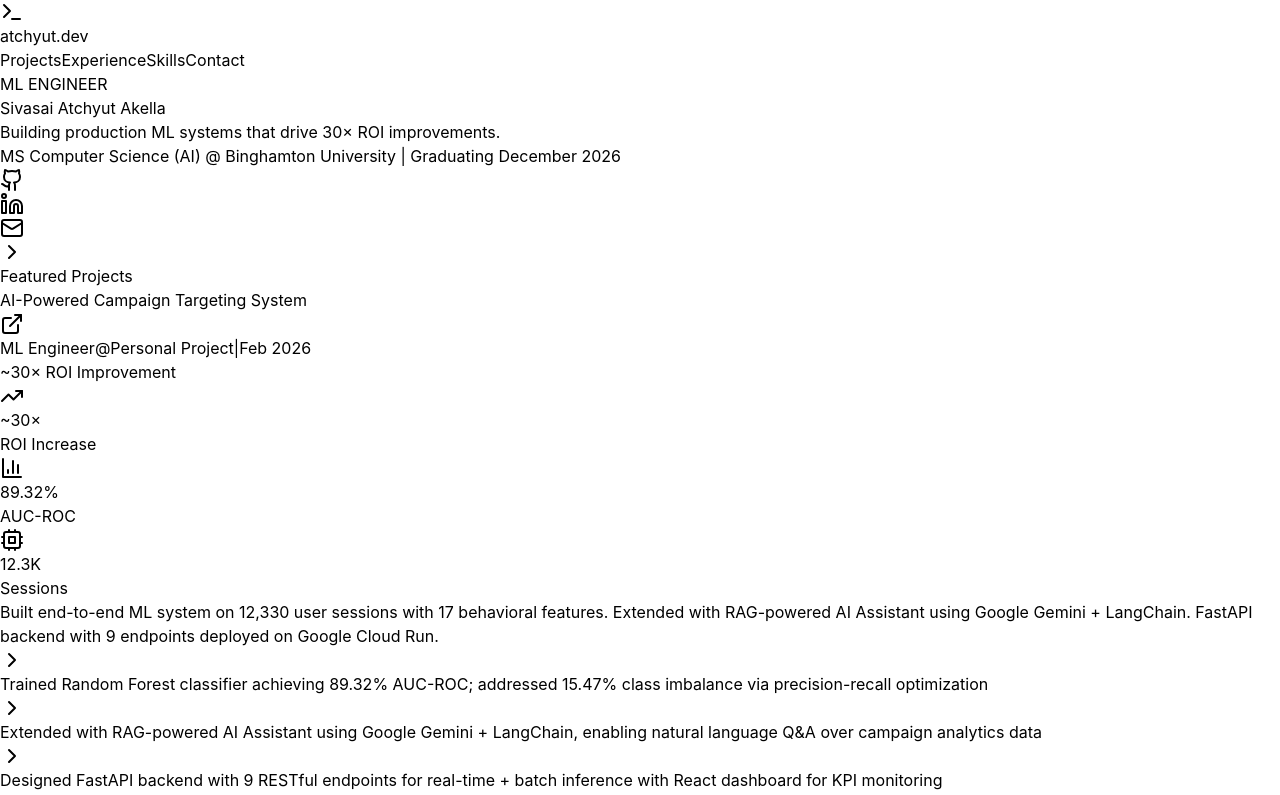
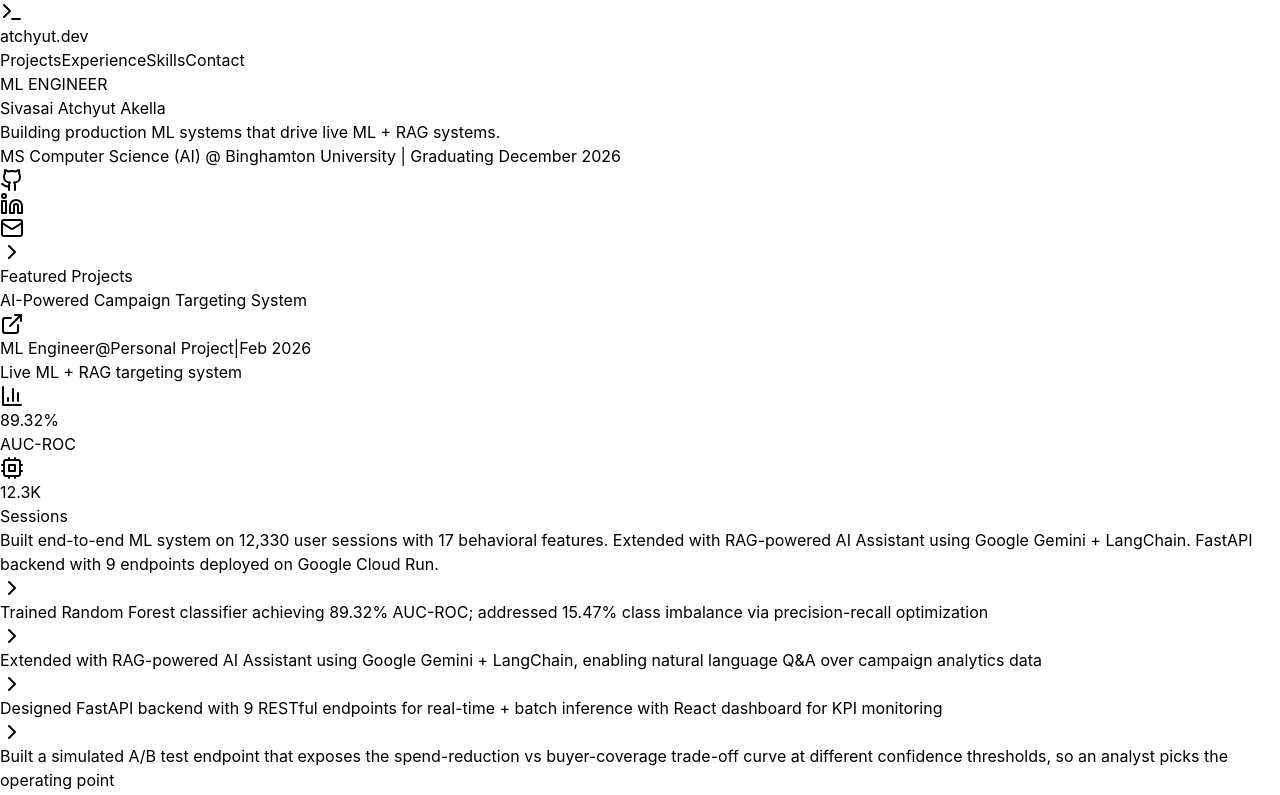
Before and after one commit to ShivVIT2019/Portfolio, a React (Vite) app: page / in a window 1280 px wide. Shown: the top 795 px of the page. Built offline with nearby package versions, Linux system fonts and the light colour scheme.

Commit message:
portfolio: correct Campaign Targeting claims to match repo
- Remove unverified 30x ROI, 76% ad spend, 74% retention claims
  (none saved in ml/train.ipynb or any artifact file)
- Keep verified 89.32% AUC and 15.47% class imbalance
- Replace fixed spend/retention pair with trade-off curve framing

```diff
--- a/src/App.jsx
+++ b/src/App.jsx
@@ -38,10 +38,8 @@ export default function Portfolio() {
       role: 'ML Engineer',
       company: 'Personal Project',
       period: 'Feb 2026',
-      impact: '~30× ROI Improvement',
-      metrics: [
-        { label: 'ROI Increase', value: '~30×', icon: TrendingUp },
-        { label: 'AUC-ROC', value: '89.32%', icon: BarChart3 },
+      impact: 'Live ML + RAG targeting system',
+      metrics: [        { label: 'AUC-ROC', value: '89.32%', icon: BarChart3 },
         { label: 'Sessions', value: '12.3K', icon: Cpu }
       ],
       tech: ['Python', 'Random Forest', 'FastAPI', 'React', 'Docker'],
@@ -50,7 +48,7 @@ export default function Portfolio() {
         'Trained Random Forest classifier achieving 89.32% AUC-ROC; addressed 15.47% class imbalance via precision-recall optimization',
         'Extended with RAG-powered AI Assistant using Google Gemini + LangChain, enabling natural language Q&A over campaign analytics data',
         'Designed FastAPI backend with 9 RESTful endpoints for real-time + batch inference with React dashboard for KPI monitoring',
-        'Implemented confidence-tier risk-scoring framework reducing ad spend 76% while retaining 74% of potential buyers (~30x ROI)'
+        'Built a simulated A/B test endpoint that exposes the spend-reduction vs buyer-coverage trade-off curve at different confidence thresholds, so an analyst picks the operating point'
       ],
       link: 'https://shivvit2019.github.io/Campaign_Targeting_System/'
     },
@@ -215,7 +213,7 @@ export default function Portfolio() {
 
           <p className="text-xl md:text-2xl text-gray-300 max-w-2xl mx-auto leading-relaxed animate-slideUp" style={{ animationDelay: '0.3s' }}>
             Building production ML systems that drive{' '}
-            <span className="text-green-400 font-semibold">30× ROI improvements</span>.
+            <span className="text-green-400 font-semibold">live ML + RAG systems</span>.
             <br />
             MS Computer Science (AI) @ Binghamton University | Graduating December 2026
           </p>
```
Also changed, not shown: portfolio.jsx (+4 -8 lines).
